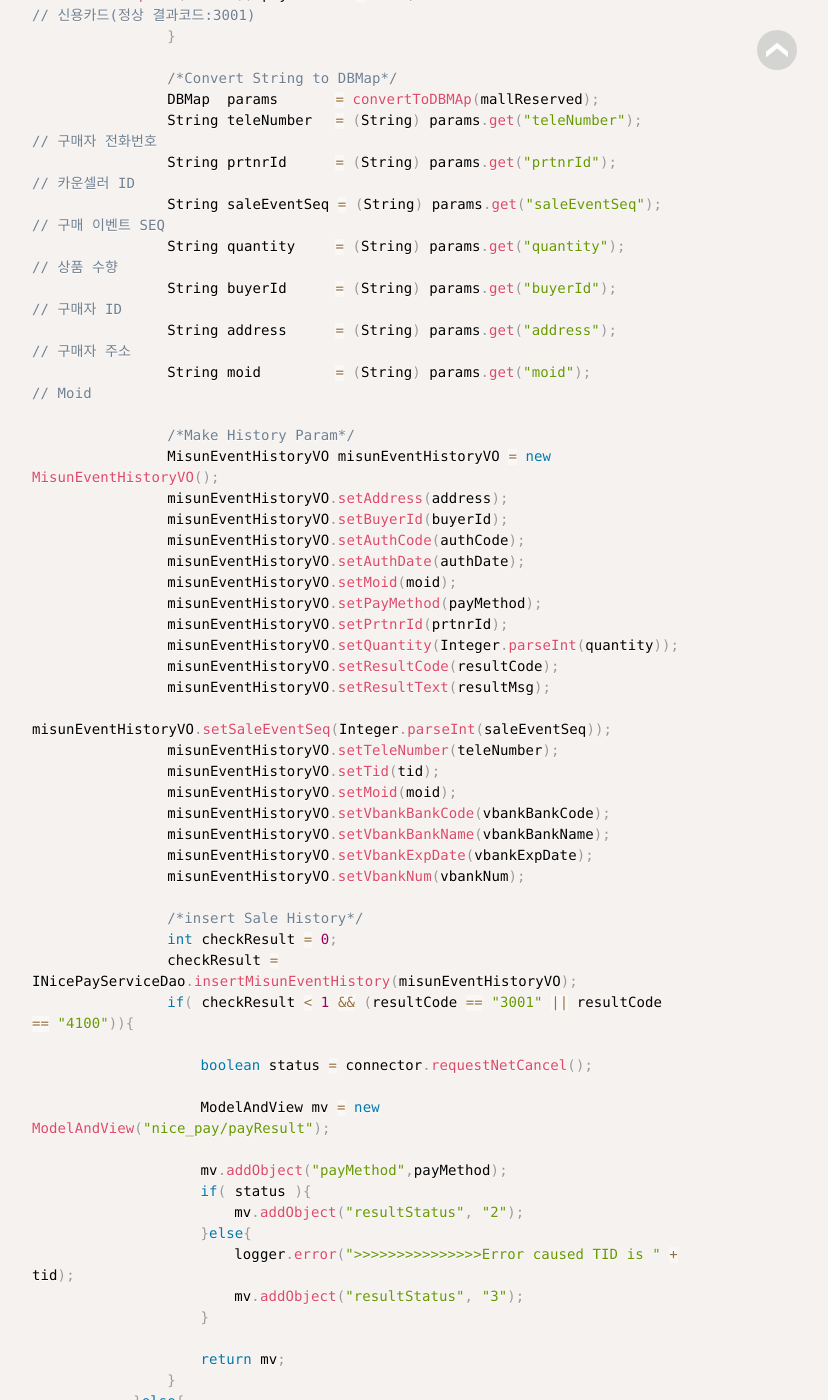
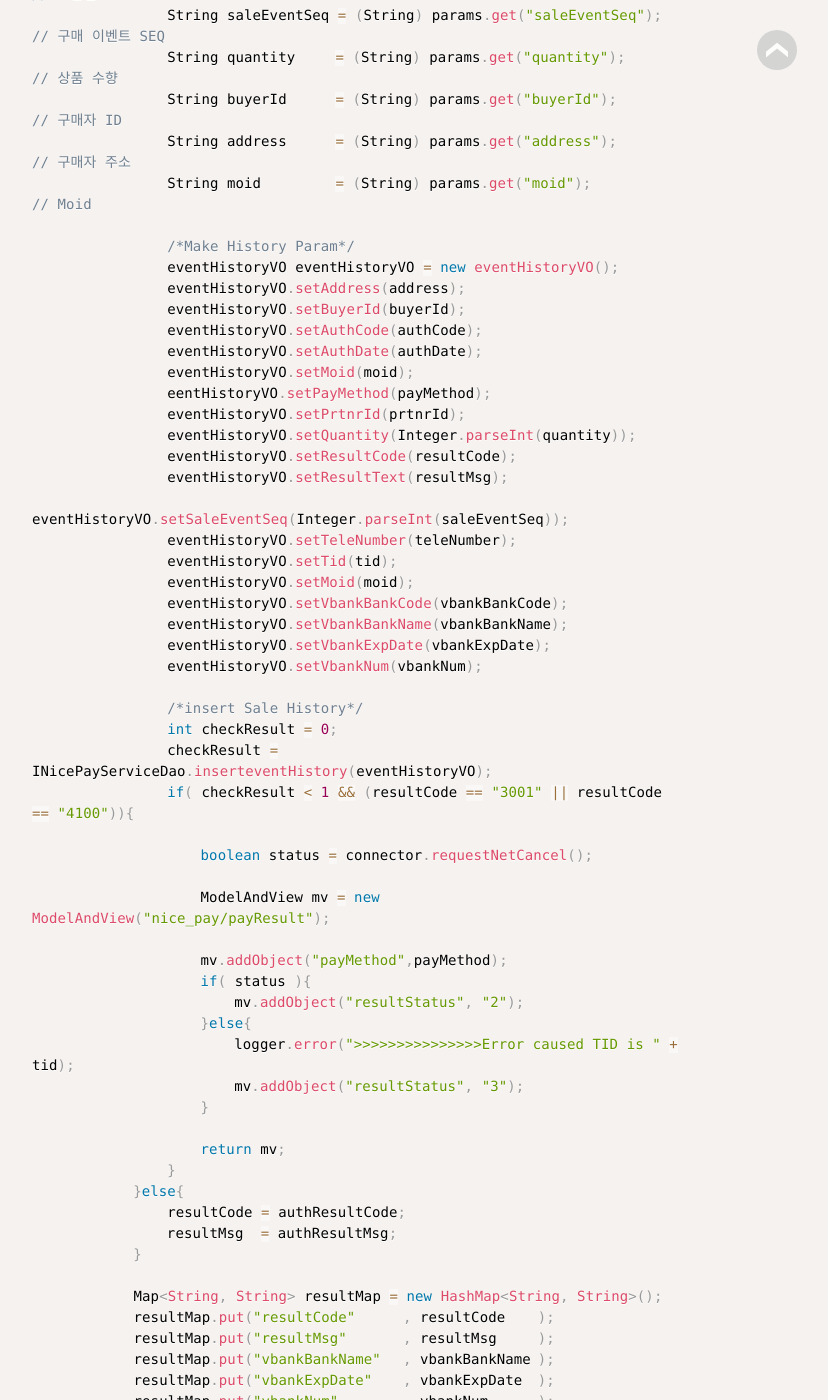
Before and after one commit to jwillmer/jekyllDecent, a Jekyll site: the page built from _posts/2019-05-24-nicepay.md, in a window 1280 px wide and 1400 px high, scrolled down 6897 px. Shown: the whole window, without its empty margins (283-1111 px from the left). Built offline with Jekyll 4.4.1, drawn with Linux system fonts in a browser that asks for light colours; some web fonts are replaced; some of the changed text lies outside the part shown.

Commit message:
Update 2019-05-24-nicepay.md

```diff
--- a/_posts/2019-05-24-nicepay.md
+++ b/_posts/2019-05-24-nicepay.md
@@ -53,8 +53,8 @@ import org.springframework.web.bind.annotation.RequestMapping;
 import org.springframework.web.bind.annotation.RequestMethod;
 import org.springframework.web.servlet.ModelAndView;
 
-import com.myproject.spring5.vo.nicepay.request.MisunEventHistoryVO;
-import com.myproject.spring5.vo.nicepay.MisunProductVO;
+import com.myproject.spring5.vo.nicepay.request.EventHistoryVO;
+import com.myproject.spring5.vo.nicepay.ProductVO;
 import com.myproject.spring5.vo.nicepay.INicePayServiceDao;
 import com.myproject.spring5.codes.CodesEx;
 import com.myproject.spring5.util.DateUtil;
@@ -248,29 +248,29 @@ public class NicePayController {
 			    String moid 		= (String) params.get("moid");												// Moid
 
 			    /*Make History Param*/
-			    MisunEventHistoryVO misunEventHistoryVO = new MisunEventHistoryVO();
-			    misunEventHistoryVO.setAddress(address);
-			    misunEventHistoryVO.setBuyerId(buyerId);
-			    misunEventHistoryVO.setAuthCode(authCode);
-			    misunEventHistoryVO.setAuthDate(authDate);
-			    misunEventHistoryVO.setMoid(moid);
-			    misunEventHistoryVO.setPayMethod(payMethod);
-			    misunEventHistoryVO.setPrtnrId(prtnrId);
-			    misunEventHistoryVO.setQuantity(Integer.parseInt(quantity));
-			    misunEventHistoryVO.setResultCode(resultCode);
-			    misunEventHistoryVO.setResultText(resultMsg);
-			    misunEventHistoryVO.setSaleEventSeq(Integer.parseInt(saleEventSeq));
-			    misunEventHistoryVO.setTeleNumber(teleNumber);
-			    misunEventHistoryVO.setTid(tid);
-			    misunEventHistoryVO.setMoid(moid);
-			    misunEventHistoryVO.setVbankBankCode(vbankBankCode);
-			    misunEventHistoryVO.setVbankBankName(vbankBankName);
-			    misunEventHistoryVO.setVbankExpDate(vbankExpDate);
-			    misunEventHistoryVO.setVbankNum(vbankNum);
+			    eventHistoryVO eventHistoryVO = new eventHistoryVO();
+			    eventHistoryVO.setAddress(address);
+			    eventHistoryVO.setBuyerId(buyerId);
+			    eventHistoryVO.setAuthCode(authCode);
+			    eventHistoryVO.setAuthDate(authDate);
+			    eventHistoryVO.setMoid(moid);
+			    eentHistoryVO.setPayMethod(payMethod);
+			    eventHistoryVO.setPrtnrId(prtnrId);
+			    eventHistoryVO.setQuantity(Integer.parseInt(quantity));
+			    eventHistoryVO.setResultCode(resultCode);
+			    eventHistoryVO.setResultText(resultMsg);
+			    eventHistoryVO.setSaleEventSeq(Integer.parseInt(saleEventSeq));
+			    eventHistoryVO.setTeleNumber(teleNumber);
+			    eventHistoryVO.setTid(tid);
+			    eventHistoryVO.setMoid(moid);
+			    eventHistoryVO.setVbankBankCode(vbankBankCode);
+			    eventHistoryVO.setVbankBankName(vbankBankName);
+			    eventHistoryVO.setVbankExpDate(vbankExpDate);
+			    eventHistoryVO.setVbankNum(vbankNum);
 
 			    /*insert Sale History*/
 			    int checkResult = 0;
-			    checkResult = INicePayServiceDao.insertMisunEventHistory(misunEventHistoryVO);
+			    checkResult = INicePayServiceDao.inserteventHistory(eventHistoryVO);
 			    if( checkResult < 1 && (resultCode == "3001" || resultCode == "4100")){
 
 			    	boolean status = connector.requestNetCancel();
```
Also changed, not shown: other parts of _posts/2019-05-24-nicepay.md (+16 -16 lines).
